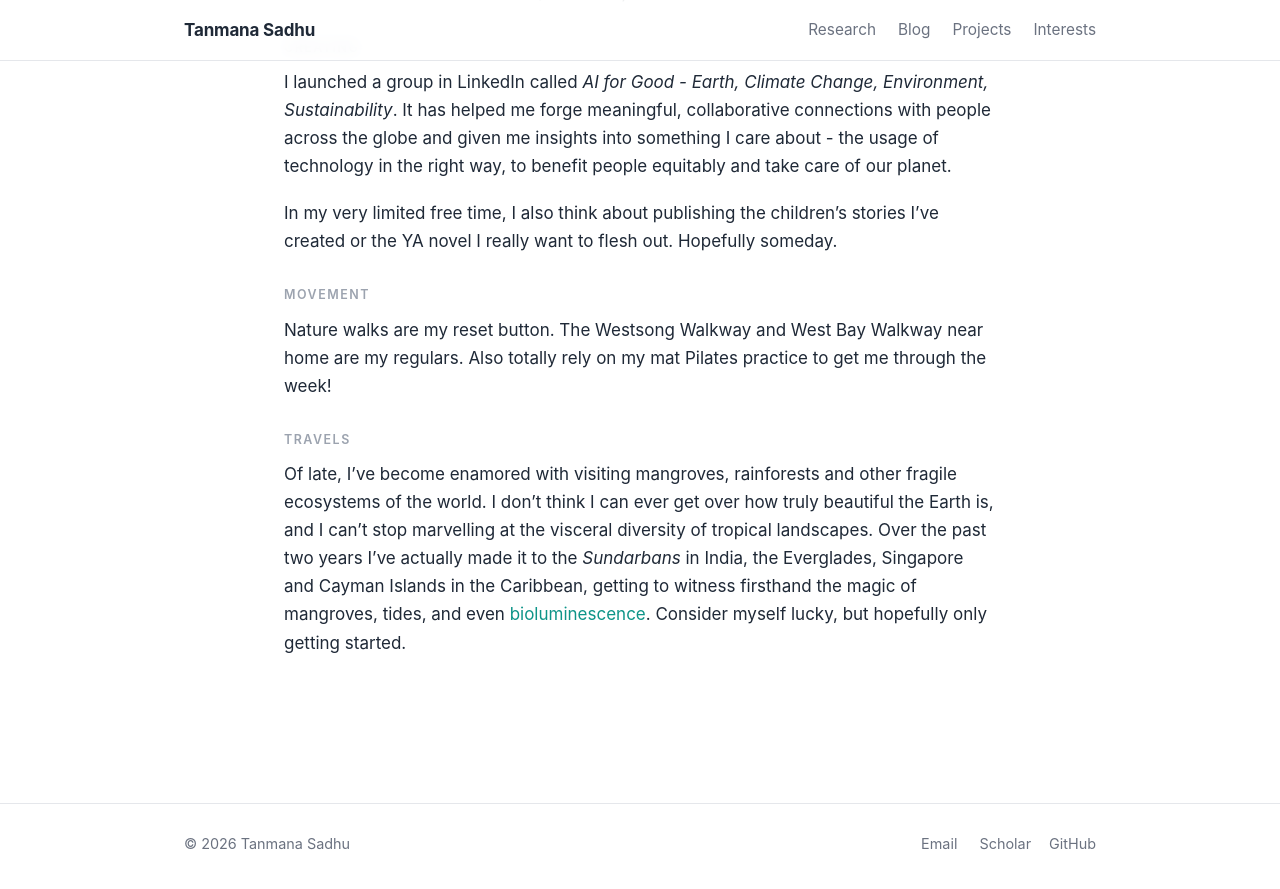
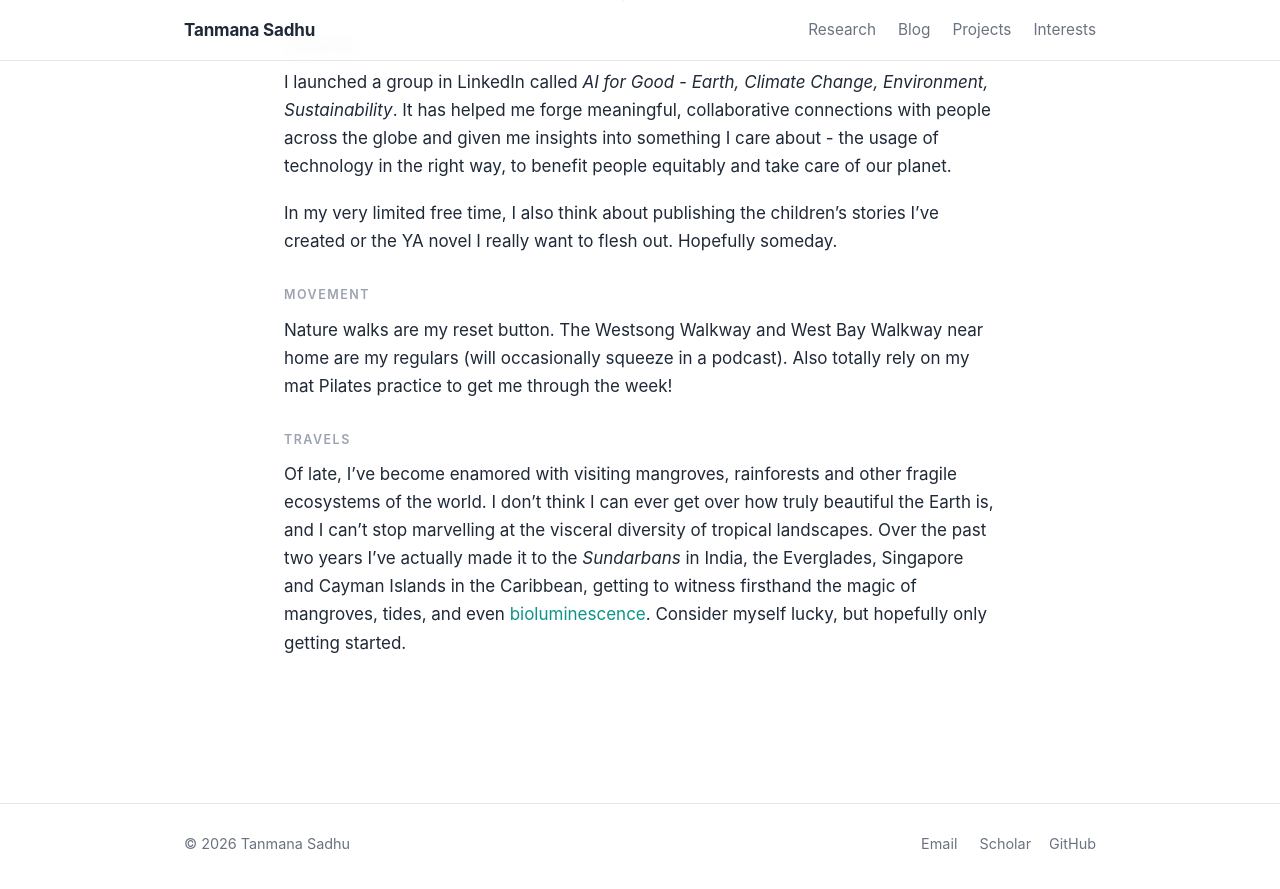
Before and after one commit to tanmana5/tanmana5.github.io, a Jekyll site: the page built from interests.md, in a window 1280 px wide and 900 px high, scrolled down 546 px. Shown: the top 889 px of the window. Built offline with Jekyll 4.4.1, drawn with Linux system fonts in a browser that asks for light colours.

Commit message:
Fill in Interests page

```diff
--- a/interests.md
+++ b/interests.md
@@ -21,7 +21,7 @@ In my very limited free time, I also think about publishing the children's stori
 
 <p class="section-title">Movement</p>
 
-Nature walks are my reset button. The Westsong Walkway and West Bay Walkway near home are my regulars. Also totally rely on my mat Pilates practice to get me through the week!
+Nature walks are my reset button. The Westsong Walkway and West Bay Walkway near home are my regulars (will occasionally squeeze in a podcast). Also totally rely on my mat Pilates practice to get me through the week!
 
 <p class="section-title">Travels</p>
 
```
